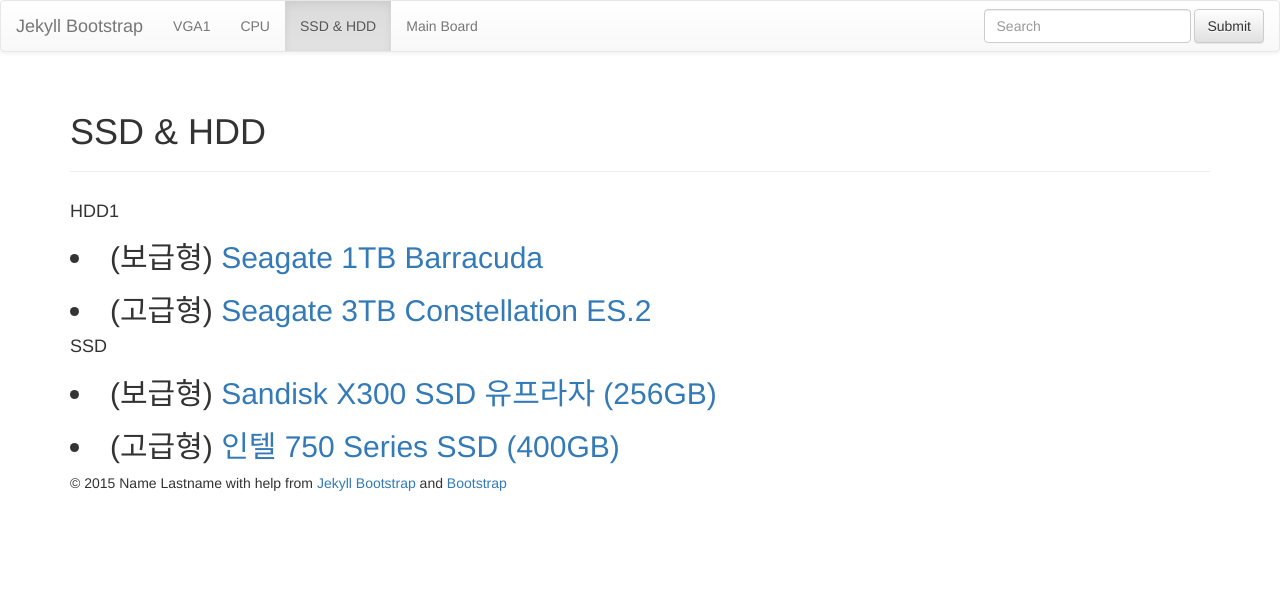
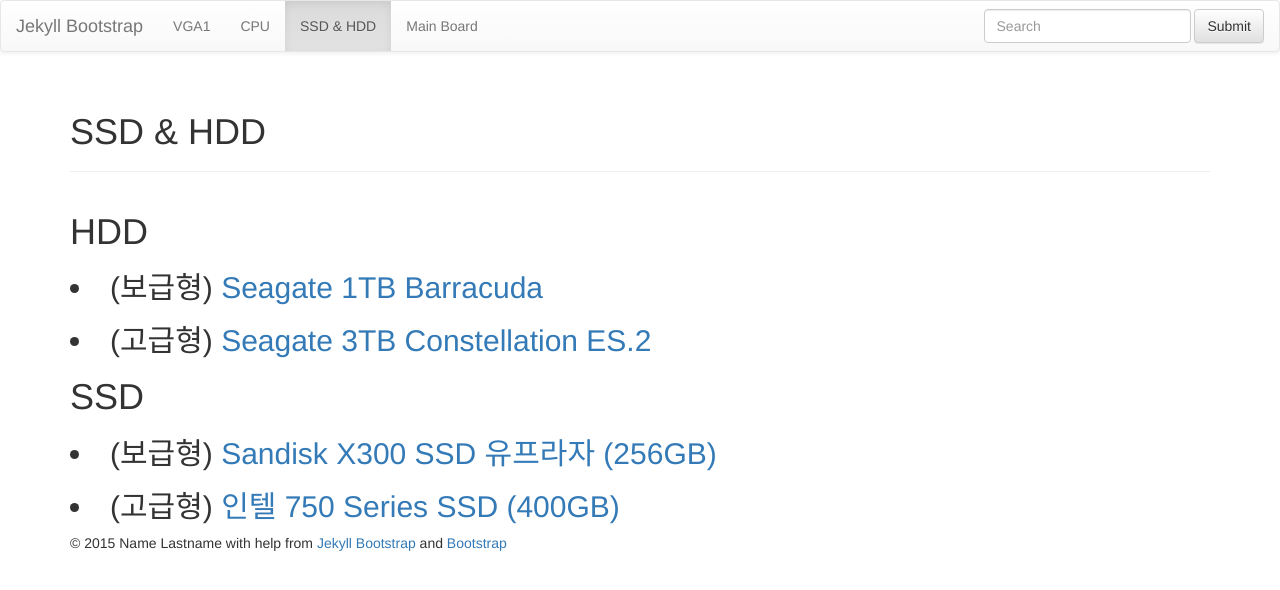
Before and after one commit to kutchoiwjun92/kutchoiwjun92.github.com, a Jekyll site: the page built from pages.html, in a window 1280 px wide. Shown: the top 590 px of the page. Built offline with Jekyll 4.4.1, drawn with Linux system fonts in a browser that asks for light colours; nearby versions of some CDN libraries; library files that are not in the unit come from our copies.

Commit message:
Update pages.html

```diff
--- a/pages.html
+++ b/pages.html
@@ -5,13 +5,13 @@
 group: navigation
 ---
 
-<h4><h4> HDD1 </h4></h4>
+<h1>HDD</h1>
 <h2><li><span> (보급형) </span> <a href="/lessons/2011/12/29/jekyll-introduction">Seagate 1TB Barracuda</a></li></h2>
 
 <h2><li><span> (고급형) </span> <a href="/lessons/2011/12/29/jekyll-introduction">Seagate 3TB Constellation ES.2</a></li></h2>
 
 
-<h4><h4> SSD </h4></h4>
+<h1>SSD</h1>
 <h2><li><span> (보급형) </span> <a href="/lessons/2011/12/29/jekyll-introduction">Sandisk X300 SSD 유프라자 (256GB)</a></li></h2>
 
 <h2><li><span> (고급형) </span> <a href="/lessons/2011/12/29/jekyll-introduction">인텔 750 Series SSD (400GB)</a></li></h2>
```
